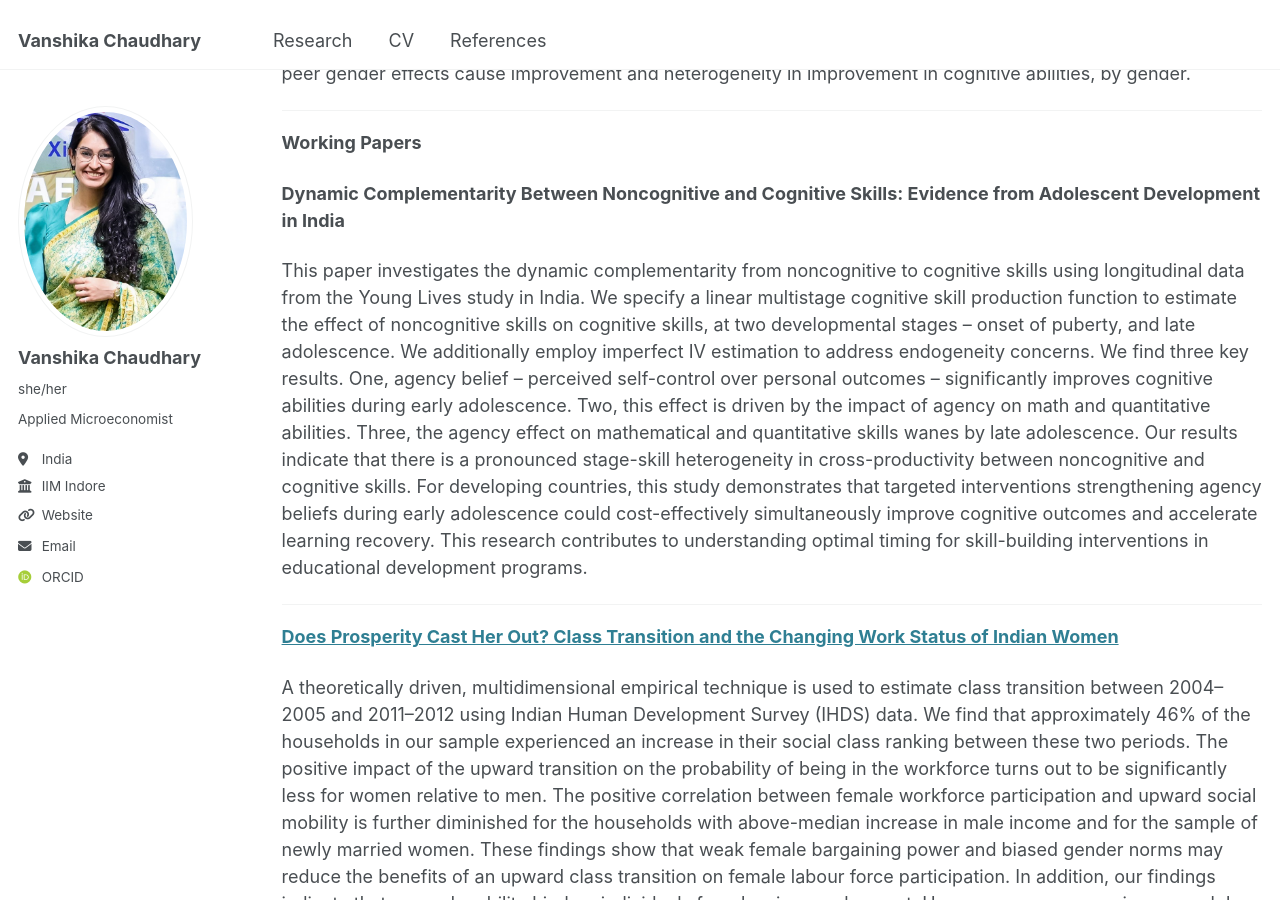
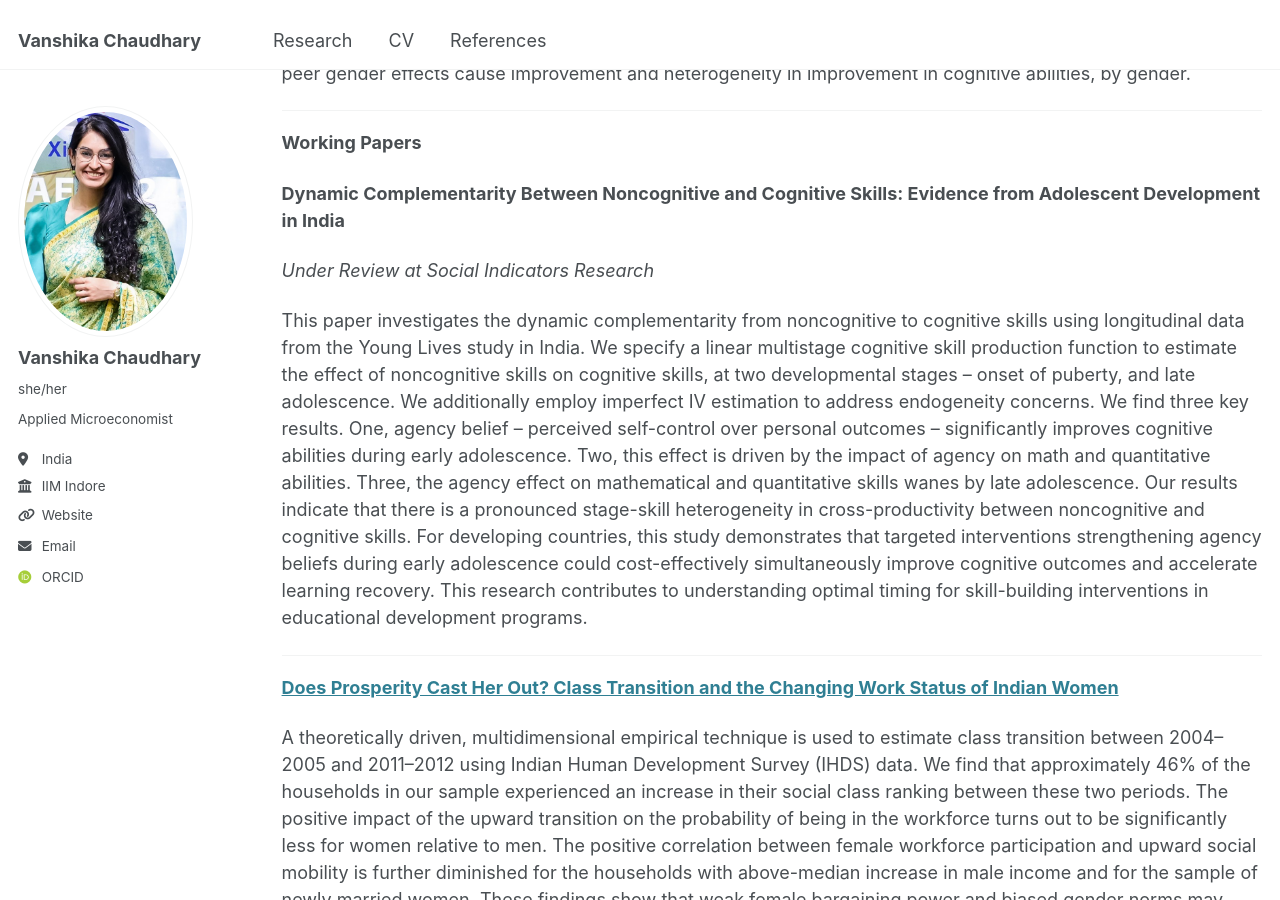
Before and after one commit to vanshika-chaudhary-economics/vanshika-chaudhary-economics.github.io, a Jekyll site: the page built from _pages/research.md, in a window 1280 px wide and 900 px high, scrolled down 409 px. Built offline with Jekyll 4.4.1, drawn with Linux system fonts in a browser that asks for light colours; some web fonts are replaced.

Commit message:
Update research.md

```diff
--- a/_pages/research.md
+++ b/_pages/research.md
@@ -20,6 +20,8 @@ In this paper, I investigate the effect of peer gender composition for students
 
 **Dynamic Complementarity Between Noncognitive and Cognitive Skills: Evidence from Adolescent Development in India**
 
+_Under Review at Social Indicators Research_
+
 This paper investigates the dynamic complementarity from noncognitive to cognitive skills using longitudinal data from the Young Lives study in India. We specify a linear multistage cognitive skill production function to estimate the effect of noncognitive skills on cognitive skills, at two developmental stages – onset of puberty, and late adolescence. We additionally employ imperfect IV estimation to address endogeneity concerns. We find three key results. One, agency belief – perceived self-control over personal outcomes – significantly improves cognitive abilities during early adolescence. Two, this effect is driven by the impact of agency on math and quantitative abilities. Three, the agency effect on mathematical and quantitative skills wanes by late adolescence. Our results indicate that there is a pronounced stage-skill heterogeneity in cross-productivity between noncognitive and cognitive skills. For developing countries, this study demonstrates that targeted interventions strengthening agency beliefs during early adolescence could cost-effectively simultaneously improve cognitive outcomes and accelerate learning recovery. This research contributes to understanding optimal timing for skill-building interventions in educational development programs.
 
 
```
